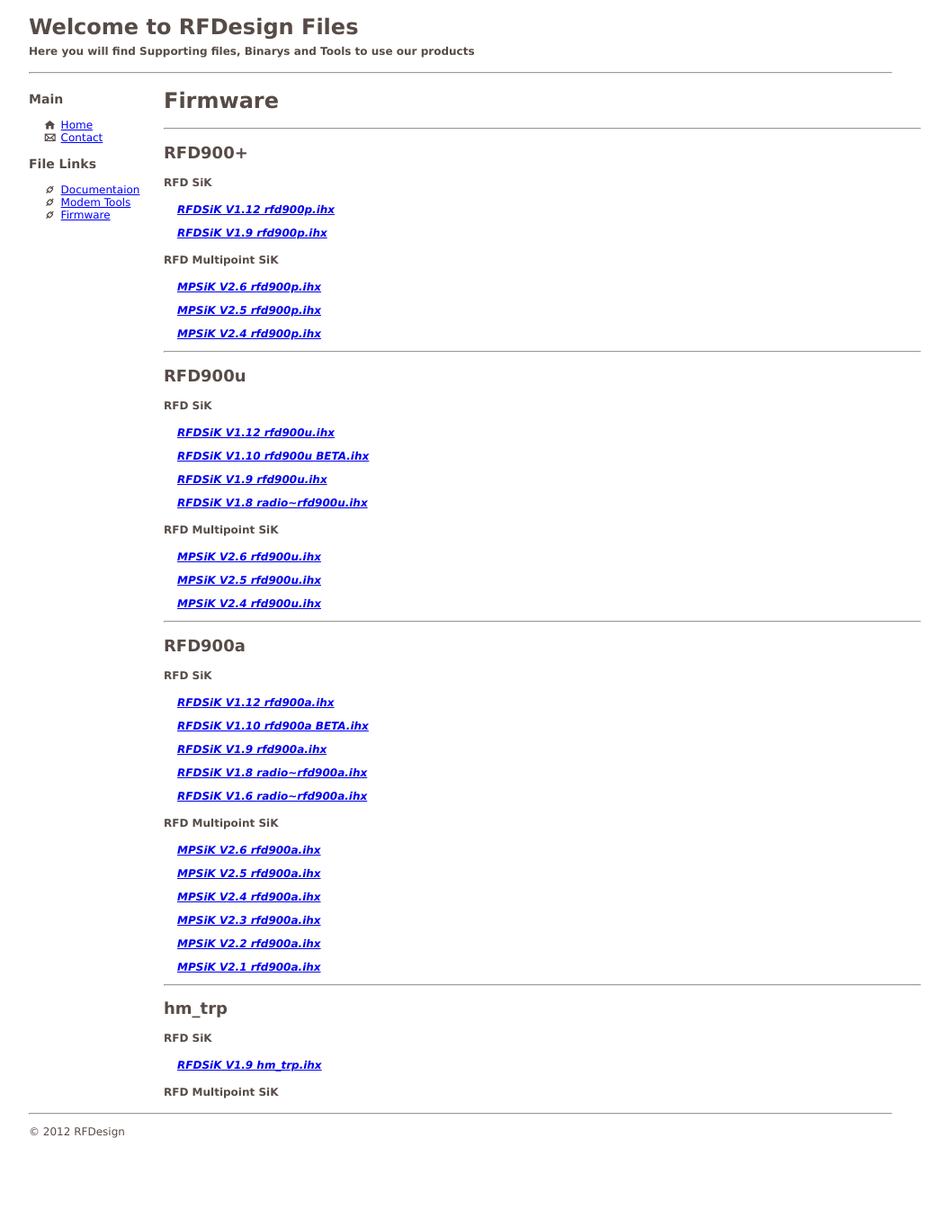
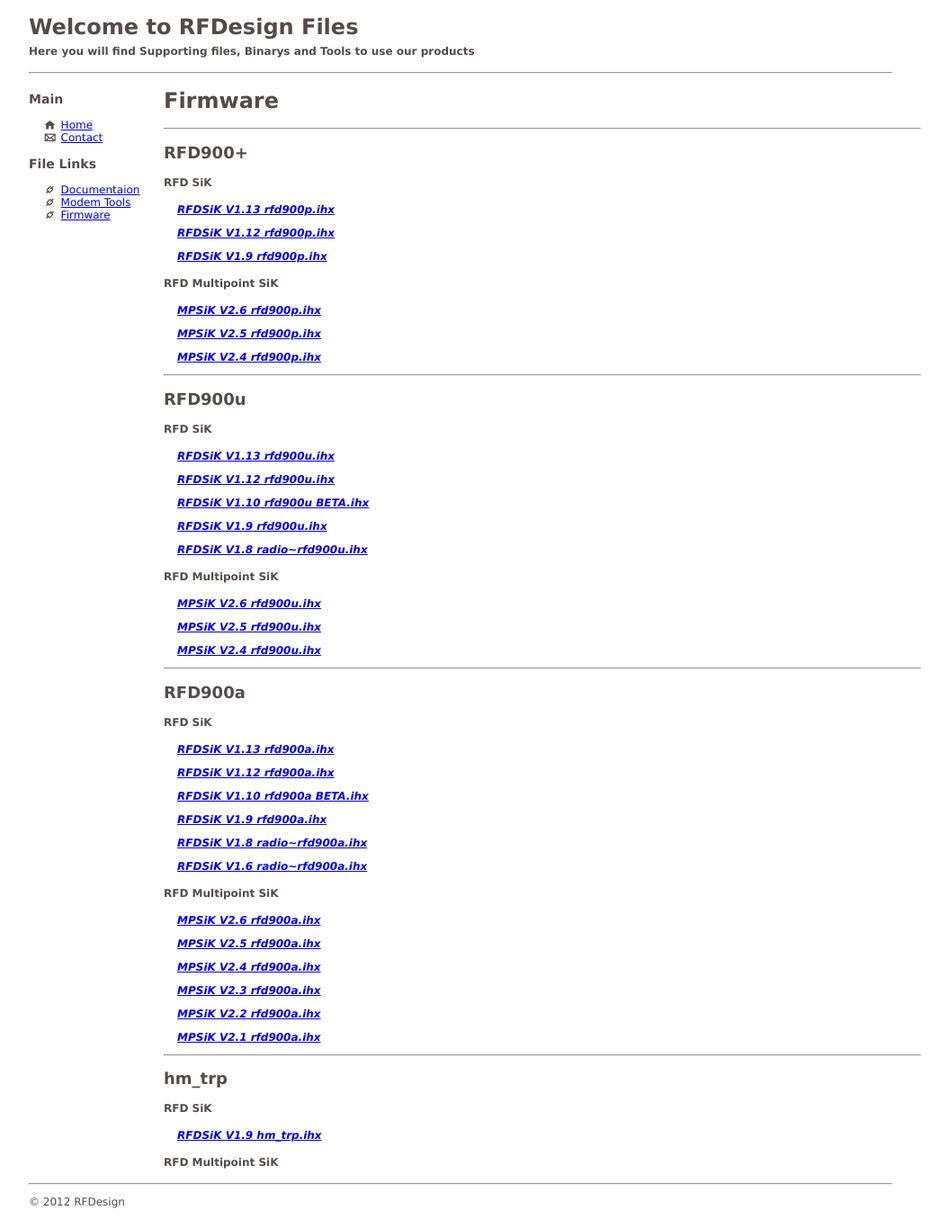
Before and after one commit to RFDesign/rfdesign.github.io, a Jekyll site: the page built from firmware.html, in a window 1280 px wide. Shown: the whole page at 90% size, without its empty margins (26-1081 px from the left). Built offline with Jekyll 4.4.1, drawn with Linux system fonts in a browser that asks for light colours; before the commit the page ends 1277 px from its top, so only the background shows below that.

Commit message:
Adding 1.13

```diff
--- a/_data/firmware.yml
+++ b/_data/firmware.yml
@@ -1,6 +1,7 @@
 - modems:
     heading: RFD900+
     SIK:
+        - file: RFDSiK V1.13 rfd900p.ihx
         - file: RFDSiK V1.12 rfd900p.ihx
         - file: RFDSiK V1.9 rfd900p.ihx
     MPSIK:
@@ -11,6 +12,7 @@
 - modems:
       heading: RFD900u
       SIK:
+        - file: RFDSiK V1.13 rfd900u.ihx
         - file: RFDSiK V1.12 rfd900u.ihx
         - file: RFDSiK V1.10 rfd900u BETA.ihx
         - file: RFDSiK V1.9 rfd900u.ihx
@@ -24,6 +26,7 @@
 - modems:
     heading: RFD900a
     SIK:
+        - file: RFDSiK V1.13 rfd900a.ihx
         - file: RFDSiK V1.12 rfd900a.ihx
         - file: RFDSiK V1.10 rfd900a BETA.ihx
         - file: RFDSiK V1.9 rfd900a.ihx
```
Also changed, not shown: 3 other files.
